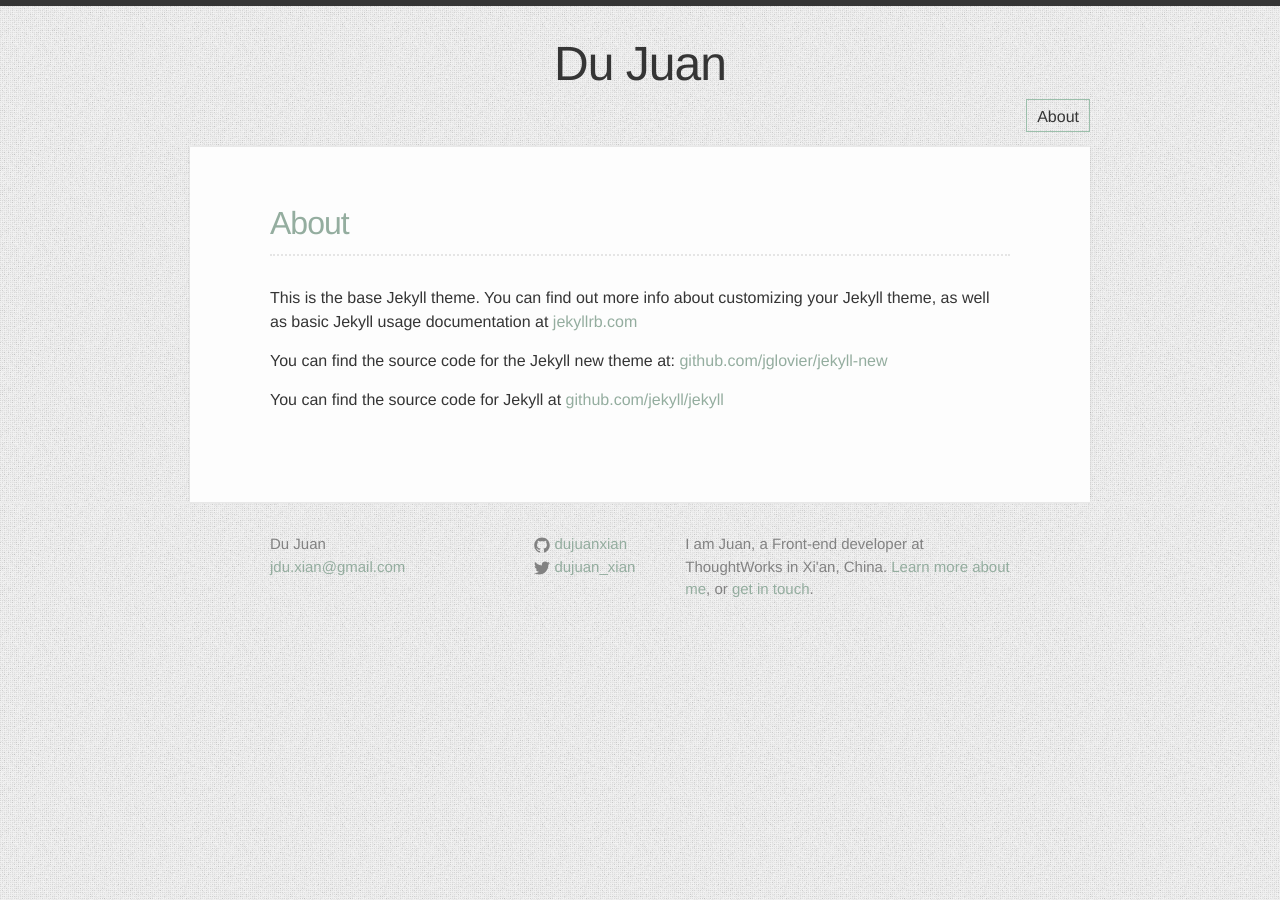
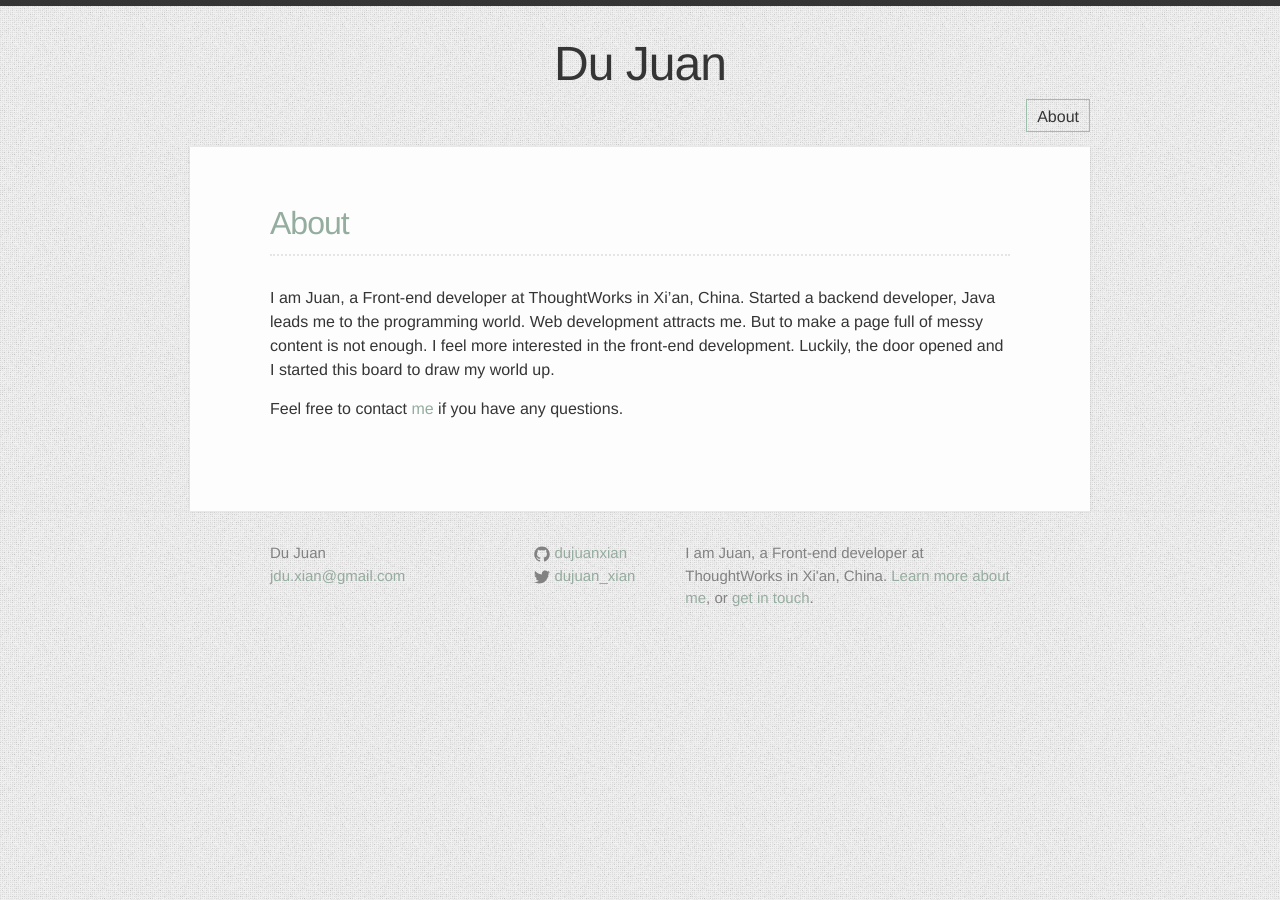
Before and after one commit to dujuanxian/dujuanxian.github.com, a Jekyll site: the page built from about.md, in a window 1280 px wide. Built offline with Jekyll 4.4.1, drawn with Linux system fonts in a browser that asks for light colours; some web fonts are replaced.

Commit message:
update readme

```diff
--- a/about.md
+++ b/about.md
@@ -4,8 +4,10 @@ title: About
 permalink: /about/
 ---
 
-This is the base Jekyll theme. You can find out more info about customizing your Jekyll theme, as well as basic Jekyll usage documentation at [jekyllrb.com](http://jekyllrb.com/)
+I am Juan, a Front-end developer at ThoughtWorks in Xi'an, China. Started a backend developer, Java leads me
+to the programming world. Web development attracts me. But to make a page full of messy content is not enough.
+I feel more interested in the front-end development. Luckily, the door opened and I started this board to draw
+my world up.
 
-You can find the source code for the Jekyll new theme at: [github.com/jglovier/jekyll-new](https://github.com/jglovier/jekyll-new)
 
-You can find the source code for Jekyll at [github.com/jekyll/jekyll](https://github.com/jekyll/jekyll)
+Feel free to contact [me](mailto:jdu.xian@gmail.com) if you have any questions.
```
